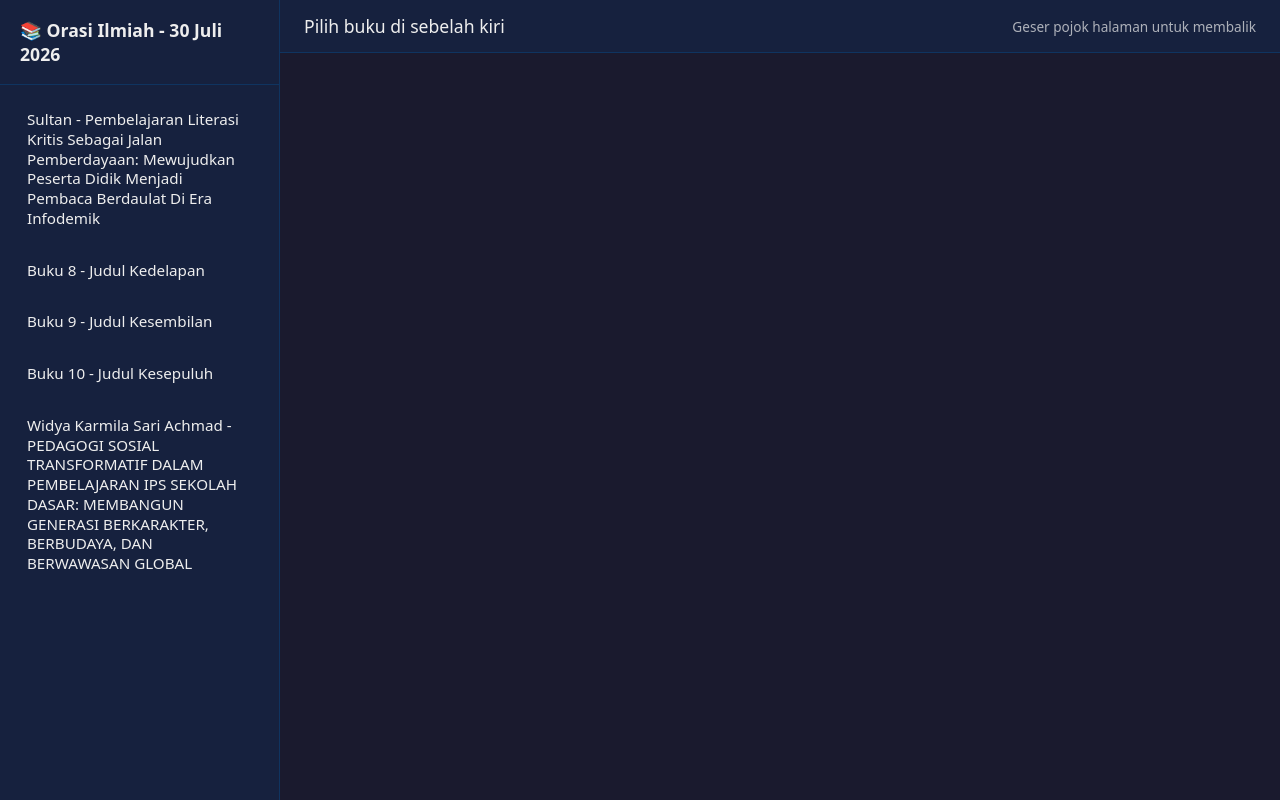
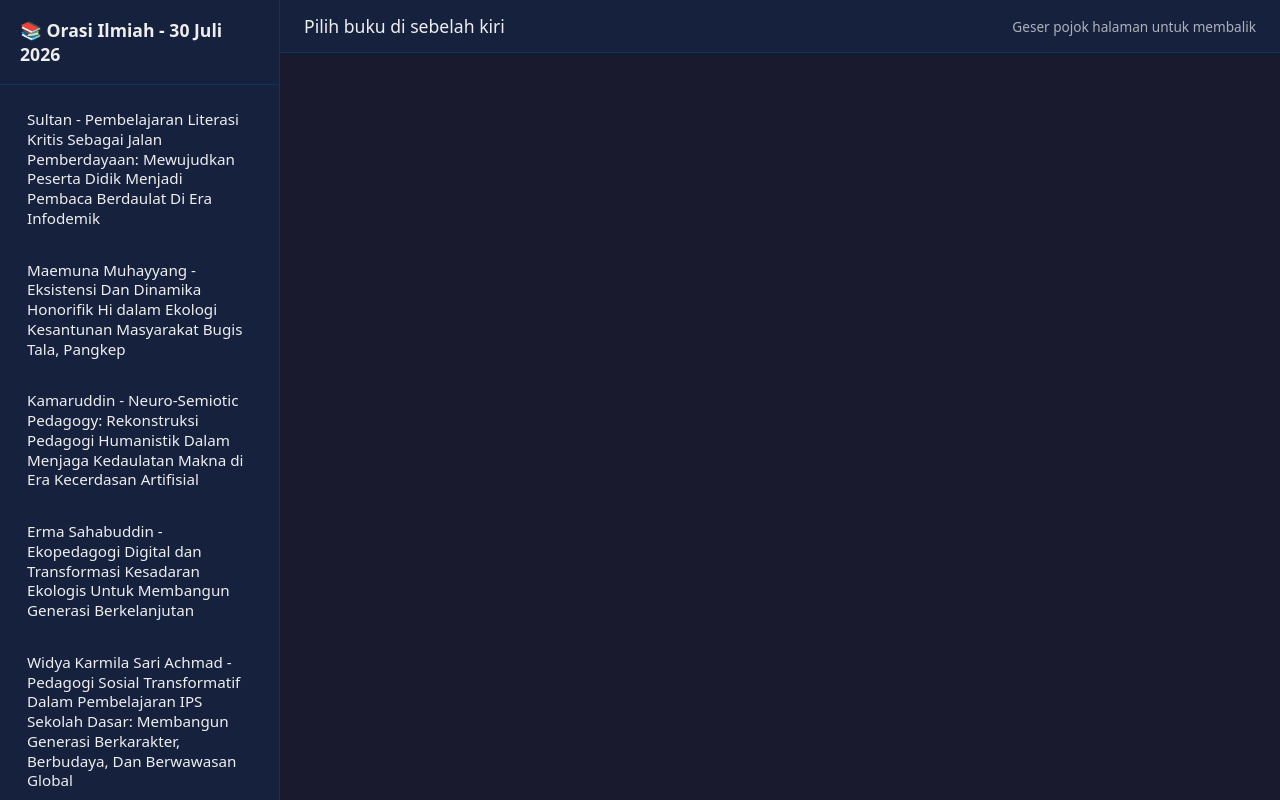
Before and after one commit to majelisprofesor-unm/Orasi-Ilmiah-30Juli2026, a plain HTML site: page index.html in a window 1280 px wide. Drawn offline with Linux system fonts and the light colour scheme.

Commit message:
Add files via upload

```diff
--- a/index.html
+++ b/index.html
@@ -149,10 +149,10 @@
     const books = [
 
       { title: "Sultan - Pembelajaran Literasi Kritis Sebagai Jalan Pemberdayaan: Mewujudkan Peserta Didik Menjadi Pembaca Berdaulat Di Era Infodemik",  file: "sultan.pdf" },
-      { title: "Buku 8 - Judul Kedelapan",file: "maemuna.pdf" },
-      { title: "Buku 9 - Judul Kesembilan",file: "kamaruddin.pdf" },
-      { title: "Buku 10 - Judul Kesepuluh",file: "erma.pdf" },
-      { title: "Widya Karmila Sari Achmad - PEDAGOGI SOSIAL TRANSFORMATIF DALAM PEMBELAJARAN IPS SEKOLAH DASAR: MEMBANGUN GENERASI BERKARAKTER, BERBUDAYA, DAN BERWAWASAN GLOBAL",file: "widya.pdf" }
+      { title: "Maemuna Muhayyang  - Eksistensi Dan Dinamika Honorifik Hi dalam Ekologi Kesantunan Masyarakat Bugis Tala, Pangkep",file: "maemuna.pdf" },
+      { title: "Kamaruddin - Neuro-Semiotic Pedagogy: Rekonstruksi Pedagogi Humanistik Dalam Menjaga Kedaulatan Makna di Era Kecerdasan Artifisial",file: "kamaruddin.pdf" },
+      { title: "Erma Sahabuddin - Ekopedagogi Digital dan Transformasi Kesadaran Ekologis Untuk Membangun Generasi Berkelanjutan",file: "erma.pdf" },
+      { title: "Widya Karmila Sari Achmad - Pedagogi Sosial Transformatif Dalam Pembelajaran IPS Sekolah Dasar: Membangun Generasi Berkarakter, Berbudaya, Dan Berwawasan Global",file: "widya.pdf" }
     ];
 
     let currentBook = null;
```
